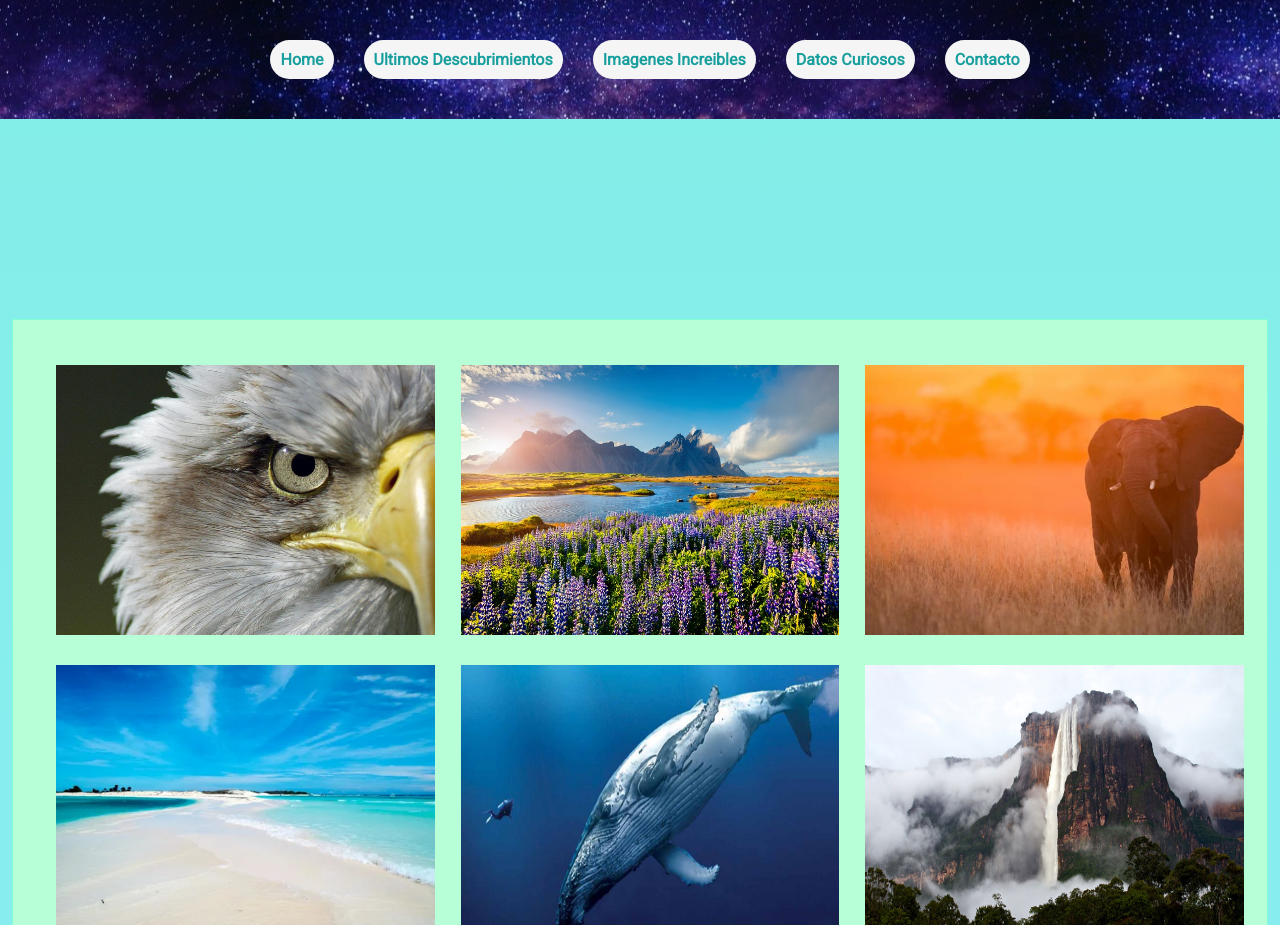
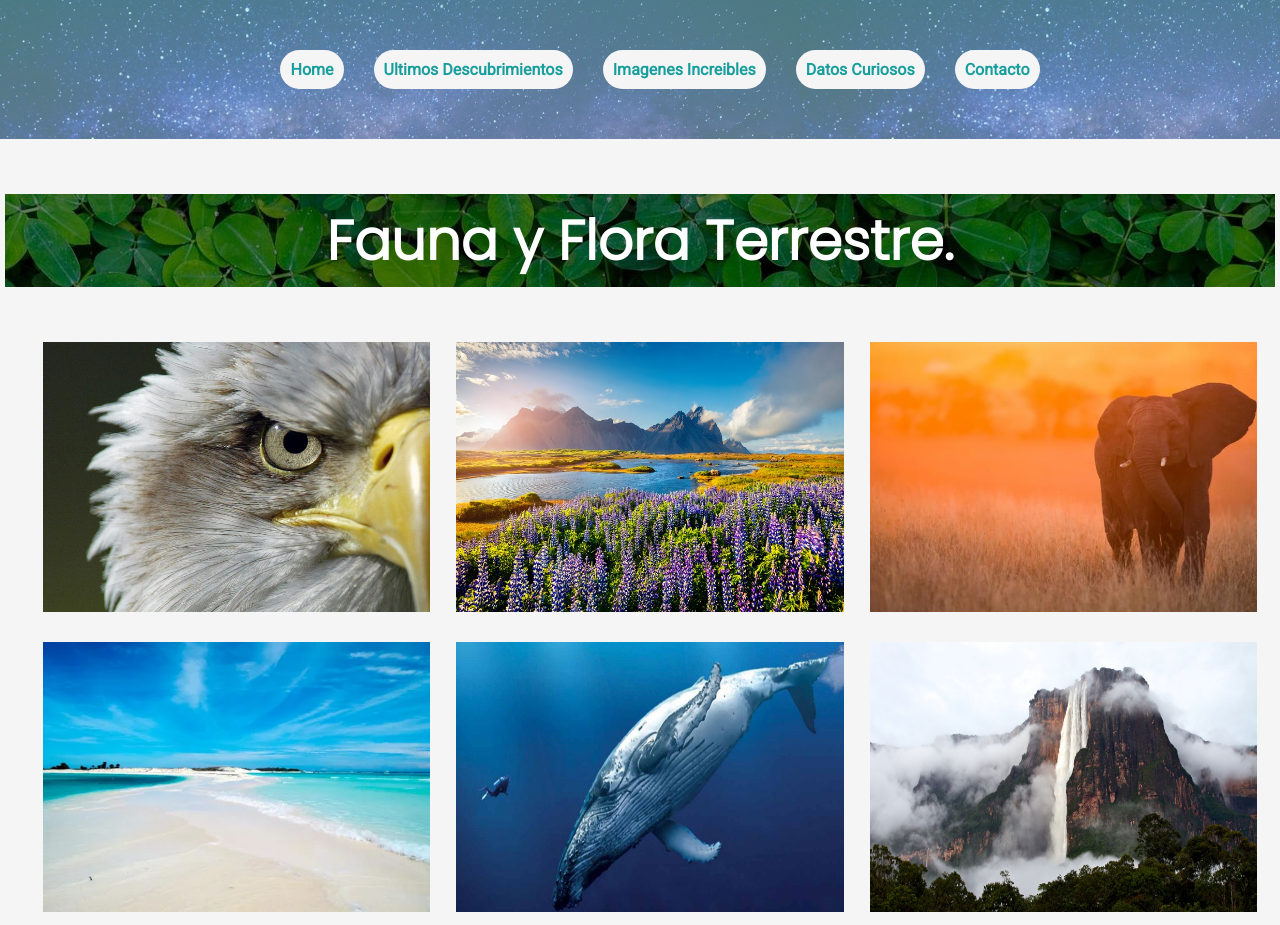
Before and after one commit to mgof03/mariaOrtiz, a plain HTML site: page sections/imagenesIncreibles.html in a window 1280 px wide. Shown: the top 925 px of the page. Drawn offline with Linux system fonts and the light colour scheme.

Commit message:
proyecto

```diff
--- a/sass/_fuentes.scss
+++ b/sass/_fuentes.scss
@@ -1 +1,2 @@
 @import url('https://fonts.googleapis.com/css2?family=Roboto:wght@300;400&display=swap');
+@import url('https://fonts.googleapis.com/css2?family=Poppins:wght@300&display=swap');
--- a/sass/_imagenes.scss
+++ b/sass/_imagenes.scss
@@ -31,8 +31,24 @@
 
 .galeriaSection {
   text-align: center;
-  padding: 200px 12px;
-  background-image: linear-gradient(0deg, rgba(41, 230, 255, 0.5), rgba(20, 230, 219, 0.5));
+  padding: 50px 0px;
+}
+
+.galeriaSection p {
+  text-align: center;
+  padding: 5px 12px;
+  border: 5px hidden bisque;
+  margin-top: 5px;
+  margin-bottom: 10px;
+  font-style: 50px;
+  font-weight: lighter;
+  font-family: "Roboto", sans-serif;
+  font-size: 55px;
+  text-align: center;
+  color: white;
+  background-image: url(../imagenes/greenLeaves.jpg);
+
+
 }
 
 .grid-layout {
@@ -41,8 +57,6 @@
   grid-auto-rows: 150px;
   padding: 20px;
   margin: 0 auto;
-  border: 1px solid aquamarine;
-  background-color: rgb(183, 255, 215);
 
 }
 
@@ -55,48 +69,67 @@
 }
 
 .gallery__img {
-  width: 100%;
-  height: 100%;
+  @include size-total();
 
 }
 
 .gallery__item:nth-child(1) {
   grid-row-start: span 2;
+  @include size-total();
 }
 
 .gallery__item:nth-child(2) {
   grid-row-start: span 2;
+  @include size-total();
 }
 
 .gallery__item:nth-child(3) {
   grid-row-start: span 2;
+  @include size-total();
 }
 
 .gallery__item:nth-child(4) {
   grid-row-start: span 2;
+  @include size-total();
 }
 
 .gallery__item:nth-child(5) {
   grid-row-start: span 2;
+  @include size-total();
 }
 .gallery__item:nth-child(6) {
   grid-row-start: span 2;
+  @include size-total();
 }
 
 .gallery__item:nth-child(7) {
   grid-row-start: span 2;
+  @include size-total();
 }
 
 .gallery__item:nth-child(8) {
   grid-row-start: span 2;
+  @include size-total();
 }
 
 .gallery__item:nth-child(9) {
   grid-row-start: span 2;
+  @include size-total();
 }
 
 .gallery__item:nth-child(10) {
   grid-row-start: span 3;
+  @include size-total();
+}
+
+.gallery__item:nth-child(11) {
+  grid-row-start: span 3;
+  @include size-total();
+}
+
+.gallery__item:nth-child(12) {
+  grid-row-start: span 3;
+  @include size-total();
 }
 
 .solar {
--- a/sass/formulario.scss
+++ b/sass/formulario.scss
@@ -14,7 +14,7 @@
       font-family: Verdana, Geneva, Tahoma, sans-serif;
       border: white solid 6px;
       background-color: transparent;
-      background-image: url(../imagenes/tierra1.jpg);
+      background-image: url(../imagenes/inicio2.jpg);
 
     .control {
         width: 70%;
--- a/sections/imagenesIncreibles.html
+++ b/sections/imagenesIncreibles.html
@@ -38,8 +38,9 @@
 
     <main>
         <section class="galeriaSection">
+            <p>Fauna y Flora Terrestre.</p>
+
             <div class="grid-layout">
-
                 <div class="gallery__item">
                     <img src="../imagenes/aguila.jpg" alt="aguila" class="gallery__img">
                 </div>
@@ -79,6 +80,15 @@
                 <div class="gallery__item">
                     <img src="../imagenes/tucan2.jpg" alt="tucan" class="gallery__img">
                 </div>
+
+                <div class="gallery__item">
+                    <img src="../imagenes/flor1.jpg" alt="flor" class="gallery__img">
+                </div>
+
+                <div class="gallery__item">
+                    <img src="../imagenes/flores2.jpg" alt="flor" class="gallery__img">
+                </div>
+
             </div>
         </section>
     </main>
```
Also changed, not shown: index.html (+2 -4 lines), sections/contacto.html (+0 -6 lines), imagenes/1536642549903.jpg (added), imagenes/descarga.jfif (added), imagenes/flor1.jpg (added), imagenes/flores2.jpg (added), imagenes/greenLeaves.jpg (added), style/estilo.css.
